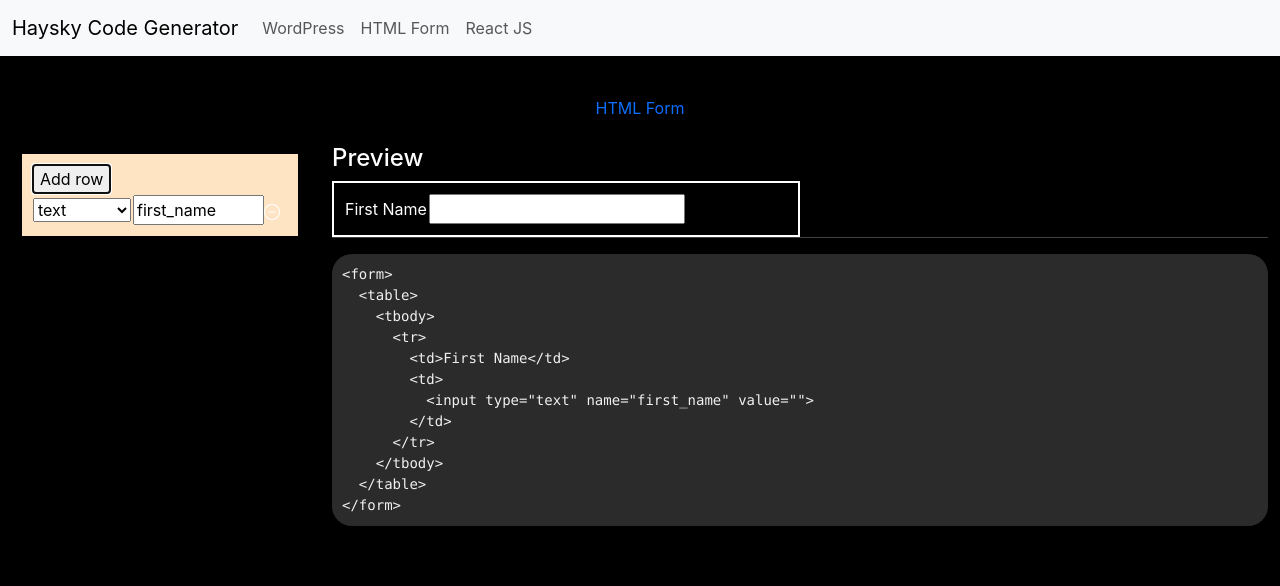
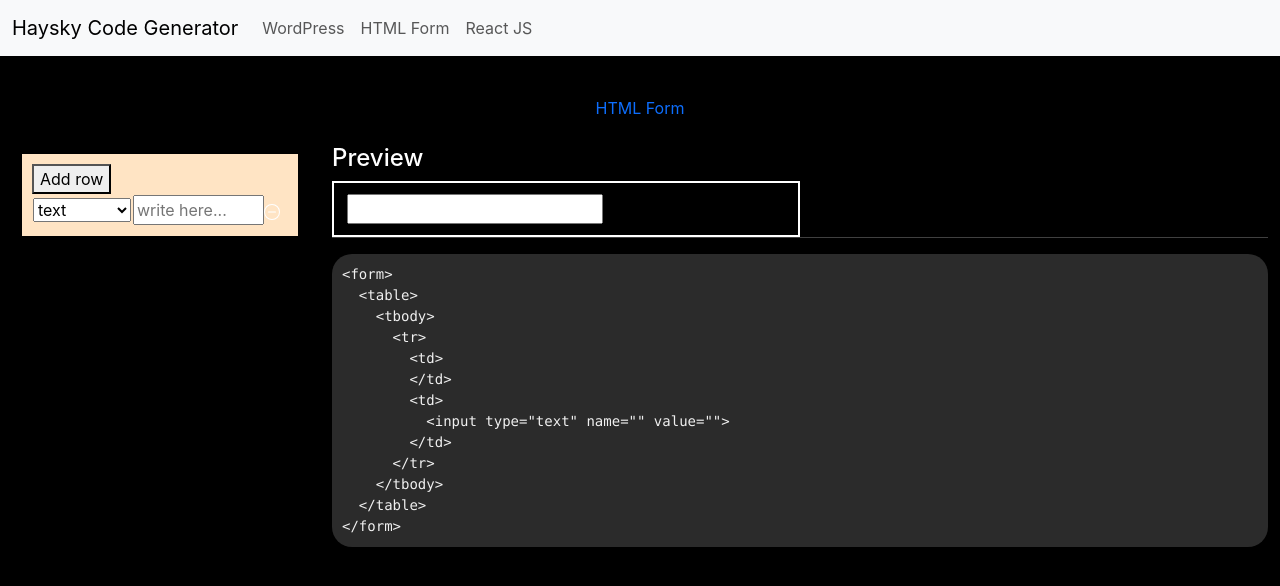
Before and after one commit to hayskytech/code-generator-react, a React (Create React App) app: page /html in a window 1280 px wide. Shown: the top 586 px of the page. Built offline with nearby package versions, Linux system fonts and the light colour scheme.

Commit message:
solved unique key issue

```diff
--- a/src/components/CodeGen.js
+++ b/src/components/CodeGen.js
@@ -1,9 +1,8 @@
 import './CodeGen.scss'
-import React, {useState} from 'react'
-import { v4 as uuidv4 } from 'uuid';
+import React, { useState } from 'react'
 import { HtmlInput, HtmlSelect, HtmlRadio, FormatHtml } from './Html';
 import { Large, Small } from './ChangeCase';
-import HtmlInputs from './HtmlInputs';
+import InputForm from '../react/InputForm';
 
 const td_hide = ['submit', 'checkbox', 'hidden', 'button', 'reset']
 const dropdown = ['select', 'radio']
@@ -32,21 +31,6 @@ export default function CodeGen() {
 			index: 0
 		}]);
 
-	const handleAdd = () => {
-		var l = 0
-		if (list.length > 0) {
-			l = list[list.length - 1].index + 1
-		}
-		const newList = list.concat({ key: uuidv4(), ans: "", type: "text", index: l });
-		setList(newList);
-		updateCode()
-		setTimeout(() => {
-			const table = document.getElementById("main-form");
-			const lastInput = table.rows[table.rows.length - 1].cells[1].childNodes[0];
-			lastInput.value = ''
-			lastInput.focus();
-		}, 200);
-	}
 	const updateCode = () => {
 		setTimeout(() => {
 			const targetElem = document.getElementById('out');
@@ -55,56 +39,22 @@ export default function CodeGen() {
 			}
 		}, 200);
 	}
-	function handleKeyPress(event) {
-		if (event.key === 'Enter') {
-			event.preventDefault();
-			handleAdd()
+	updateCode()
+
+	function change_page(e) {
+		const element = e.target
+		document.querySelectorAll('.second_menu .item').forEach(b => {
+			b.classList.remove('active')
+		});
+		element.classList.add("active")
+		setPage(element.innerHTML)
 	}
+
+	function handleSubmit(e) {
+		e.preventDefault()
 	}
-	const handleInputChange = (event) => {
-		const x = event.target.id
-		var newList = JSON.parse(JSON.stringify(list))
-		var i = 0;
-		while (i < newList.length) {
-			if (newList[i].index === parseInt(x)) {
-				newList[i].ans = event.target.value;
-				newList[i].name = Large(event.target.value);
-				newList[i].slug = Small(event.target.value);
-			}
-			++i;
-		}
-		setList(newList)
-		updateCode()
-	}
-	updateCode()
-	const handleTypeChange = (event) => {
-		const x = event.target.id
-		var newList = JSON.parse(JSON.stringify(list))
-		var i = 0;
-		while (i < newList.length) {
-			if (newList[i].index === parseInt(x)) {
-				newList[i].type = event.target.value;
-			}
-			console.log(newList[i])
-			++i;
-		}
-		setList(newList)
-		updateCode()
-	}
-	function removeRow(event) {
-		const a = event.target.id
-		var newList = JSON.parse(JSON.stringify(list))
-		var i = 0;
-		while (i < newList.length) {
-			if (newList[i].index === parseInt(a)) {
-				newList.splice(i, 1);
-			} else {
-				++i;
-			}
-		}
-		setList(newList)
-		updateCode()
-	}
+	const [formData, setFormData] = useState({ "a0": { "value": "" } })
+
 	return (
 		<div className="container-xxl">
 			<div className="row py-3">
@@ -123,33 +73,11 @@ export default function CodeGen() {
 					<div className="sticky-top">
 						<div className="lhs0">
 							<div className="content">
-								<button id="add-row" autoFocus onClick={handleAdd}>Add row</button>
-								<table id="main-form">
-									<tbody>
-										{list.map((item) => (
-											<tr key={item.key}>
-												<td>
-													<select onChange={handleTypeChange} value={item.type} id={item.index}>
-														<option value="text">text</option>
-														<HtmlInputs />
-													</select>
-												</td>
-												<td>
-													<input id={item.index} type="text" value={item.ans} onChange={handleInputChange} onKeyDown={handleKeyPress} />
-													<span className='removeIcon'>
-														<svg
-															id={item.index}
-															onClick={removeRow}
-															xmlns="http://www.w3.org/2000/svg" width="16" height="16" fill="currentColor" className="bi bi-dash-circle" viewBox="0 0 16 16">
-															<path d="M8 15A7 7 0 1 1 8 1a7 7 0 0 1 0 14zm0 1A8 8 0 1 0 8 0a8 8 0 0 0 0 16z" />
-															<path d="M4 8a.5.5 0 0 1 .5-.5h7a.5.5 0 0 1 0 1h-7A.5.5 0 0 1 4 8z" />
-														</svg>
-													</span>
-												</td>
-											</tr>
-										))}
-									</tbody>
-								</table>
+
+								<form onSubmit={handleSubmit}>
+									<InputForm setFormData={setFormData} formData={formData} />
+								</form>
+
 							</div>
 						</div>
 					</div>
@@ -162,8 +90,16 @@ export default function CodeGen() {
 							<form>
 								<table>
 									<tbody>
-										{list.map((item) => (
-											<tr key={item.key}>
+										{Object.values(formData).map((i, index) => {
+											const item = {
+												type: i.type ? i.type : 'text',
+												value: i.value,
+												name: Large(i.value),
+												slug: Small(i.value)
+											}
+											console.log(td_hide.includes(item.type));
+											return (
+												<tr key={index}>
 													<td>{td_hide.includes(item.type) ? '' : item.name}</td>
 													<td>
 														{!dropdown.includes(item.type) && <HtmlInput item={item} />}
@@ -171,7 +107,8 @@ export default function CodeGen() {
 														{item.type === 'radio' && <HtmlRadio item={item} />}
 													</td>
 												</tr>
-										))}
+											)
+										})}
 									</tbody>
 								</table>
 							</form>
--- a/src/react/InputForm.js
+++ b/src/react/InputForm.js
@@ -1,4 +1,5 @@
 import React, { useState } from 'react'
+import HtmlInputs from '../components/HtmlInputs';
 
 export default function InputForm(p) {
 
@@ -48,12 +49,11 @@ export default function InputForm(p) {
 								<select name={item} onChange={handleTypeChange}
 									value={p.formData[item] ? p.formData[item].type : 'text'}>
 									<option value="text">text</option>
-									<option value="submenu">submenu</option>
+									<HtmlInputs/>
 								</select>
 							</td>
 							<td>
 								<input name={item} type="text"
-
 									value={p.formData[item] ? p.formData[item].value : ''}
 									placeholder='write here...'
 									onChange={handleInputChange} />
--- a/src/react/Router.js
+++ b/src/react/Router.js
@@ -13,11 +13,11 @@ export default function Router(p) {
 	<Routes>
 		<Route path="" element={<NavBar/>}>`}
 				{list.map((item, index) => (
-					<>{
+					<React.Fragment key={index}>{
 						`
 			<Route path="${Small(item.value)}" element={<${Large(item.value?item.value:'home')}/>}>`}
 						{/* <p key={index}>{item.type ? item.type : 'text'} : {item.value}</p> */}
-					</>
+					</React.Fragment>
 				))}
 				{`
 			{/* <Route path="*" element={<NotFoundPage />} />	 */}
--- a/src/wordpress/AdminMenu.js
+++ b/src/wordpress/AdminMenu.js
@@ -9,7 +9,7 @@ export default function AdminMenu(p) {
 			<h2>WordPress Admin Menu</h2>
 			<pre>{`<?php
 add_action('admin_menu' , function(){`}
-				{list.map((item) => {
+				{list.map((item, index) => {
 					const name = item.value
 					let arr = name.split(',')
 					const name1 = Small(arr[0])
@@ -24,14 +24,14 @@ add_action('admin_menu' , function(){`}
 						}
 					}
 					return (
-						<div>
+						<React.Fragment key={index}>
 							{Boolean(name) && `	add_menu_page('${name1}','${name1}','manage_options', '${name1}_admin', '${name1}_cox', 'dashicons-admin-users','2');
 	function ${name1}_cox(){ include '${name1}.php'; }
 	`}
 
 							{res}
 
-						</div>
+						</React.Fragment>
 					)
 				})}
 				{`});`}</pre>
--- a/src/wordpress/CustomPostType.js
+++ b/src/wordpress/CustomPostType.js
@@ -8,10 +8,10 @@ function CustomPostType(p) {
 		<div>
 			<h2>WordPress Custom Post type</h2>
 			{(
-				<pre>{list.map((item) => {
+				<pre>{list.map((item, index) => {
 					const name = Large(item.value)
 					return (
-						<>
+						<React.Fragment key={index}>
 							{`<?php
 add_action( "init",function(){
     // Set labels for ${name}
@@ -42,7 +42,7 @@ add_action( "init",function(){
 
 });
 ?>`}
-						</>
+						</React.Fragment>
 					)
 				})
 				}</pre>
--- a/src/wordpress/CustomTaxonomy.js
+++ b/src/wordpress/CustomTaxonomy.js
@@ -8,10 +8,10 @@ function CPT(p) {
 		<div>
 			<h2>WordPress Custom Taxonomy</h2>
 			{(
-				<pre>{list.map((item) => {
+				<pre>{list.map((item, index) => {
 					const name = Large(item.value)
 					return (
-						<>
+						<React.Fragment key={index}>
 							{`<?php
 add_action( "init",function(){
     // Set labels for ${name}
@@ -41,7 +41,7 @@ add_action( "init",function(){
 
 });
 ?>`}
-						</>
+						</React.Fragment>
 					)
 				})
 				}</pre>
--- a/src/wordpress/RestApi.js
+++ b/src/wordpress/RestApi.js
@@ -8,10 +8,10 @@ export default function RestAPI(p) {
 		<>
 			<h2>WordPress Rest API</h2>
 			<pre>{`<?php`}
-				{list.map((item) => {
+				{list.map((item, index) => {
 					const slug = Small(item.value)
 					return (
-						<>
+						<React.Fragment key={index}>
 							{`
 function rest_api_select_${slug}(WP_REST_Request $request){
 	// do something here
@@ -30,12 +30,12 @@ add_action('rest_api_init', function () {
 });
 // URL: https://yourwebsite.com/wp-json/my_api/v1/${slug}/
 `}
-						</>
+						</React.Fragment>
 					)
 				})}
 				{`?>`}
 			</pre>
-			<p>Not e: After adding this code, please save permalinks once...</p>
+			<p>Note: After adding this code, please save permalinks once...</p>
 
 		</>
 	)
```
Also changed, not shown: src/logo.svg (deleted). Lines whose indentation alone changed are shown as unchanged.
